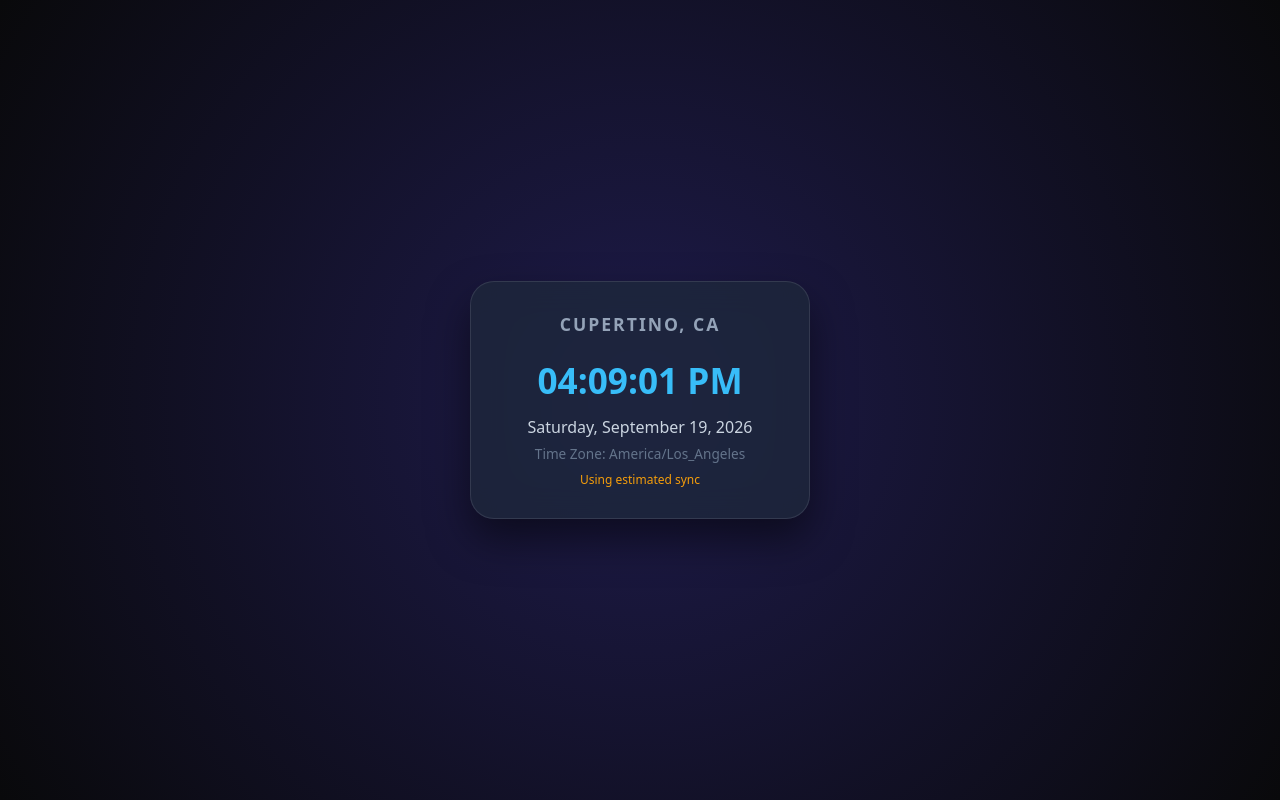
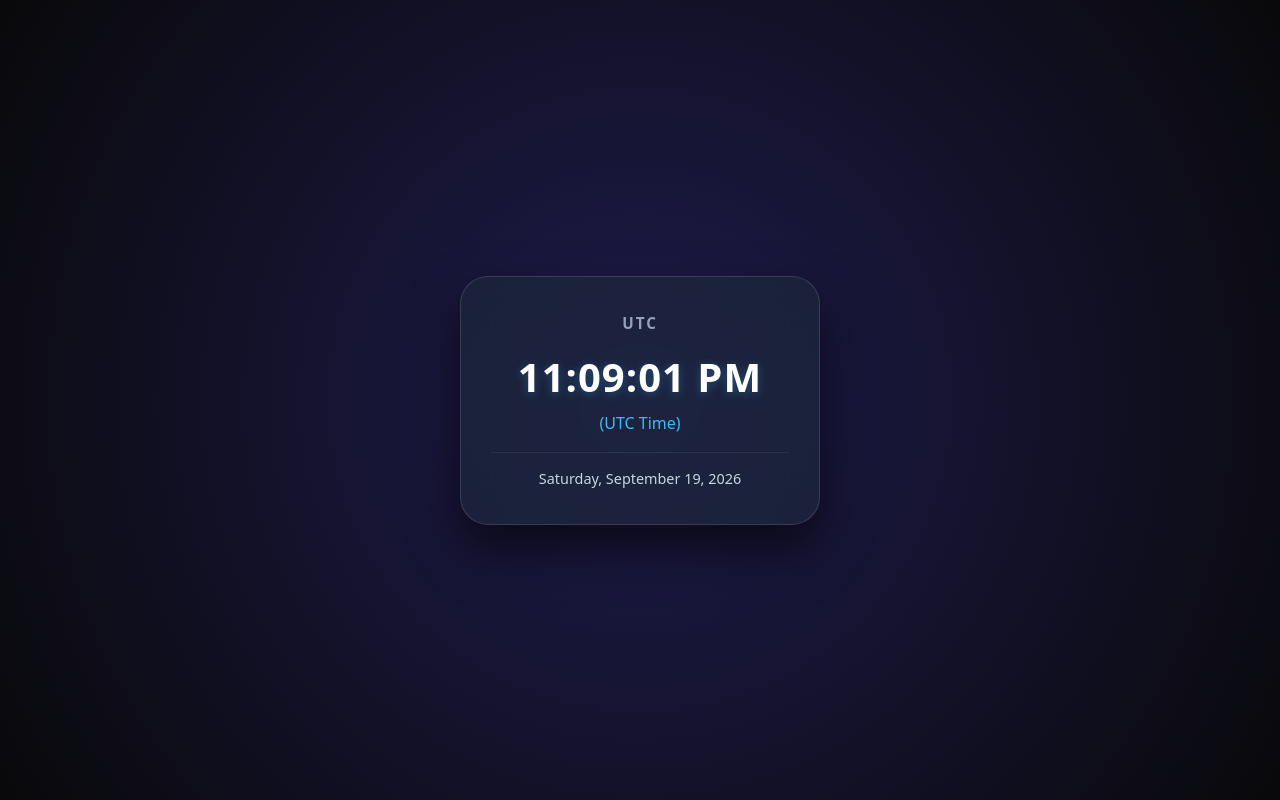
Before and after one commit to ScribbleDevelopment/California-Time-Clock, a plain HTML site: page index.html in a window 1280 px wide. Drawn offline with Linux system fonts and the light colour scheme; no server answers.

Commit message:
Update index.html

```diff
--- a/index.html
+++ b/index.html
@@ -3,17 +3,16 @@
 <head>
     <meta charset="UTF-8">
     <meta name="viewport" content="width=device-width, initial-scale=1.0">
-    <title>Cupertino Clock (Synced)</title>
+    <title>Live Clock</title>
     <style>
         * {
             box-sizing: border-box;
             margin: 0;
             padding: 0;
-            font-family: system-ui, -apple-system, sans-serif;
+            font-family: system-ui, -apple-system, BlinkMacSystemFont, 'Segoe UI', Roboto, sans-serif;
         }
         body {
             display: flex;
-            flex-direction: column;
             justify-content: center;
             align-items: center;
             min-height: 100vh;
@@ -21,81 +20,99 @@
             color: #f8fafc;
         }
         .clock-card {
-            background: rgba(30, 41, 59, 0.75);
-            backdrop-filter: blur(16px);
-            border: 1px solid rgba(255, 255, 255, 0.1);
-            padding: 30px;
-            border-radius: 24px;
-            box-shadow: 0 20px 40px rgba(0, 0, 0, 0.5);
+            background: rgba(30, 41, 59, 0.65);
+            backdrop-filter: blur(20px);
+            -webkit-backdrop-filter: blur(20px);
+            border: 1px solid rgba(255, 255, 255, 0.12);
+            padding: 36px 30px;
+            border-radius: 28px;
+            box-shadow: 0 25px 50px rgba(0, 0, 0, 0.6);
             text-align: center;
-            width: 340px;
+            width: 360px;
         }
-        h1 {
-            font-size: 1.1rem;
+        .location {
+            font-size: 0.95rem;
+            font-weight: 600;
             color: #94a3b8;
-            margin-bottom: 20px;
+            margin-bottom: 16px;
             text-transform: uppercase;
             letter-spacing: 2px;
         }
-        .time {
-            font-size: 2.2rem;
+        .time-box {
+            font-size: 2.5rem;
             font-weight: 700;
+            color: #ffffff;
+            margin-bottom: 8px;
+            letter-spacing: 1px;
+            text-shadow: 0 2px 10px rgba(56, 189, 248, 0.3);
+        }
+        .zone-info {
+            font-size: 1rem;
             color: #38bdf8;
-            margin-bottom: 12px;
+            font-weight: 500;
+            margin-bottom: 18px;
         }
         .date {
-            font-size: 1rem;
+            font-size: 0.9rem;
             color: #cbd5e1;
-            margin-bottom: 6px;
-        }
-        .tz {
-            font-size: 0.85rem;
-            color: #64748b;
-            margin-bottom: 8px;
-        }
-        .status {
-            font-size: 0.75rem;
-            color: #10b981;
+            border-top: 1px solid rgba(255, 255, 255, 0.08);
+            padding-top: 16px;
         }
     </style>
 </head>
 <body>
 
     <div class="clock-card">
-        <h1>Cupertino, CA</h1>
-        <div id="time" class="time">Syncing...</div>
-        <div id="date" class="date">Fetching internet time...</div>
-        <div id="tz" class="tz">Time Zone: America/Los_Angeles</div>
-        <div id="status" class="status">Connecting to server...</div>
+        <div id="location" class="location">Locating...</div>
+        <div id="time" class="time-box">--:--:--</div>
+        <div id="zone-info" class="zone-info">(Loading Time)</div>
+        <div id="date" class="date">--</div>
     </div>
 
     <script>
         let serverTimeOffset = 0;
+        let userTimeZone = Intl.DateTimeFormat().resolvedOptions().timeZone;
 
-        async function fetchInternetTime() {
-            try {
-                const response = await fetch('https://worldtimeapi.org/api/timezone/America/Los_Angeles');
-                const data = await response.json();
-
-                const serverTime = new Date(data.datetime).getTime();
-                const localTime = Date.now();
-
-                // Calculate the difference between the internet time and your device time
-                serverTimeOffset = serverTime - localTime;
-
-                document.getElementById('status').textContent = 'Synced with internet time';
-            } catch (error) {
-                document.getElementById('status').textContent = 'Using estimated sync';
-                document.getElementById('status').style.color = '#f59e0b';
+        async function initClock() {
+            if (navigator.geolocation) {
+                navigator.geolocation.getCurrentPosition(
+                    async (position) => {
+                        try {
+                            const lat = position.coords.latitude;
+                            const lon = position.coords.longitude;
+                            const tzRes = await fetch(`https://timeapi.io/api/TimeZone/coordinate?latitude=${lat}&longitude=${lon}`);
+                            const tzData = await tzRes.json();
+                            if (tzData && tzData.timeZone) {
+                                userTimeZone = tzData.timeZone;
+                            }
+                        } catch (e) {}
+                        fetchInternetTime(userTimeZone);
+                    },
+                    () => {
+                        fetchInternetTime(userTimeZone);
+                    },
+                    { timeout: 8000 }
+                );
+            } else {
+                fetchInternetTime(userTimeZone);
             }
         }
 
+        async function fetchInternetTime(timeZone) {
+            try {
+                const response = await fetch(`https://worldtimeapi.org/api/timezone/${timeZone}`);
+                const data = await response.json();
+                const serverTime = new Date(data.datetime).getTime();
+                const localTime = Date.now();
+                serverTimeOffset = serverTime - localTime;
+            } catch (error) {}
+        }
+
         function updateClock() {
-            // Apply the internet time offset so it's accurate regardless of your iPad
             const now = new Date(Date.now() + serverTimeOffset);
 
             const timeOptions = {
-                timeZone: 'America/Los_Angeles',
+                timeZone: userTimeZone,
                 hour: '2-digit',
                 minute: '2-digit',
                 second: '2-digit',
@@ -103,25 +120,34 @@
             };
 
             const dateOptions = {
-                timeZone: 'America/Los_Angeles',
+                timeZone: userTimeZone,
                 weekday: 'long',
                 year: 'numeric',
                 month: 'long',
                 day: 'numeric'
             };
 
+            const tzOptions = {
+                timeZone: userTimeZone,
+                timeZoneName: 'short'
+            };
+
             const timeString = new Intl.DateTimeFormat('en-US', timeOptions).format(now);
             const dateString = new Intl.DateTimeFormat('en-US', dateOptions).format(now);
 
+            const parts = new Intl.DateTimeFormat('en-US', tzOptions).formatToParts(now);
+            const tzName = parts.find(p => p.type === 'timeZoneName')?.value || userTimeZone;
+
+            // Clean up location display name from timezone string (e.g., "America/Los_Angeles" -> "Los Angeles")
+            const locationName = userTimeZone.split('/').pop().replace(/_/g, ' ');
+
+            document.getElementById('location').textContent = locationName;
             document.getElementById('time').textContent = timeString;
+            document.getElementById('zone-info').textContent = `(${tzName} Time)`;
             document.getElementById('date').textContent = dateString;
         }
 
-        // Fetch time immediately, then re-sync every 10 minutes
-        fetchInternetTime();
-        setInterval(fetchInternetTime, 10 * 60 * 1000);
-
-        // Update the visual clock every second using the synced time
+        initClock();
         setInterval(updateClock, 1000);
         updateClock();
     </script>
```
